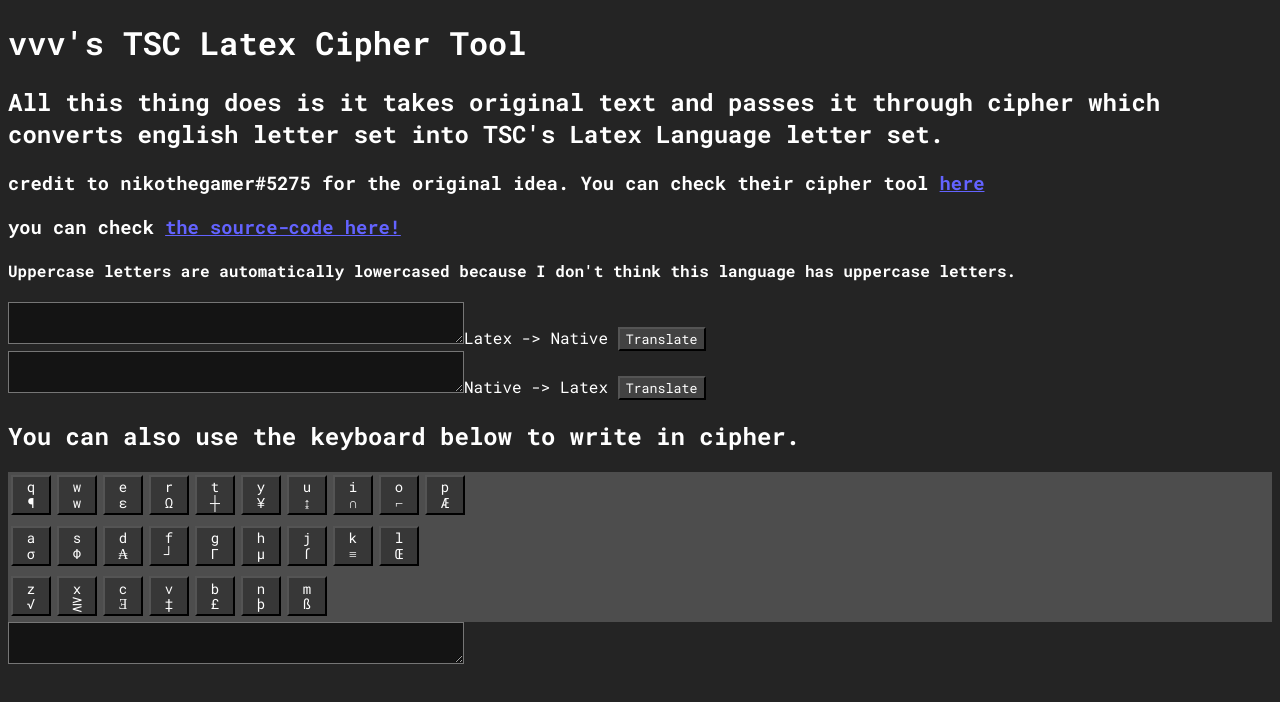
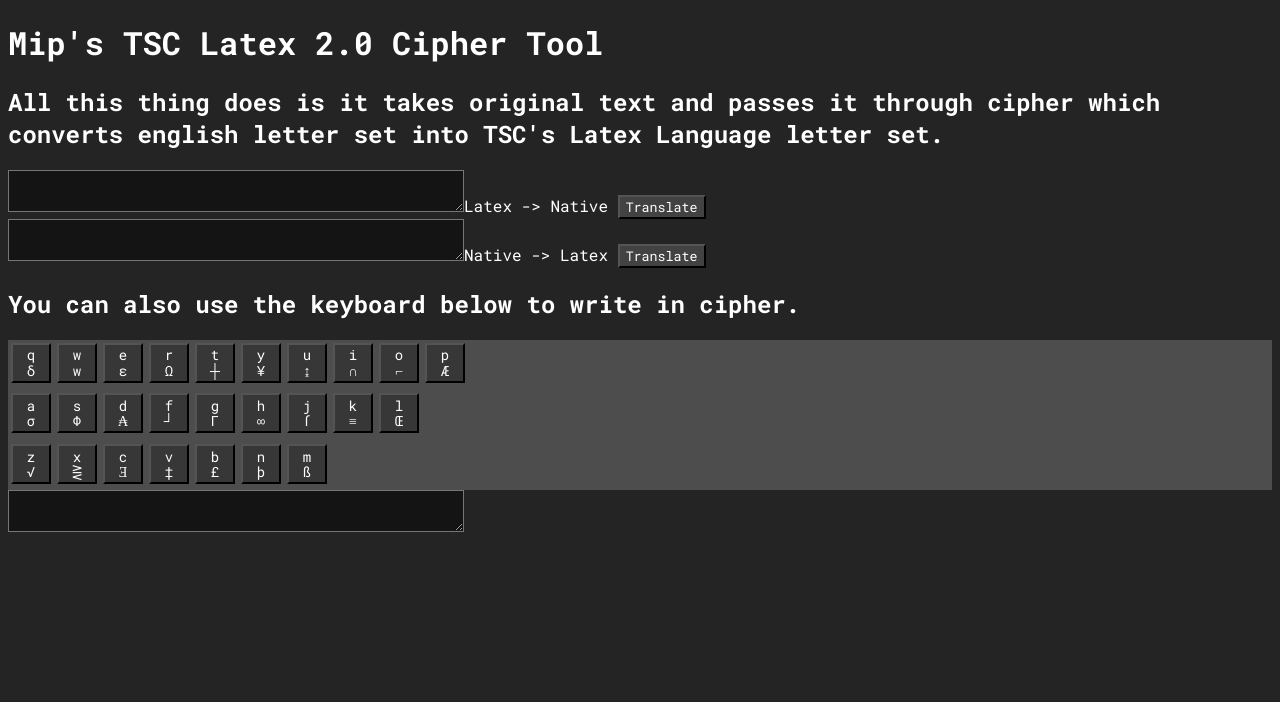
Before and after one commit to StorageAccountthing/Lang2.0, a plain HTML site: page index.html in a window 1280 px wide. Drawn offline with Linux system fonts and the light colour scheme.

Commit message:
Update index.html

```diff
--- a/index.html
+++ b/index.html
@@ -1,7 +1,7 @@
 <!DOCTYPE html>
 <html>
 	<head>
-		<title>vvv's TSC Latex Cipher Tool</title>
+		<title>vvv's Mip's Latex 2.0 Cipher Tool</title>
 		<link rel="icon" type="image/x-icon"  href="Whitelatex.ico"></link>
 
 		<style>
@@ -44,11 +44,8 @@
 	</head>
 
 	<body>
-		<h1>vvv's TSC Latex Cipher Tool</h1>
+		<h1>Mip's TSC Latex 2.0 Cipher Tool</h1>
 		<h2>All this thing does is it takes original text and passes it through cipher which converts english letter set into TSC's Latex Language letter set.</h2>
-		<h3>credit to nikothegamer#5275 for the original idea. You can check their cipher tool <a href="https://nikothegamer100.github.io/latex-language-translator/">here</a></h3>
-		<h3>you can check <a href="https://github.com/vvv331/TSCLatexTranslator">the source-code here!</a></h3>
-		<h4>Uppercase letters are automatically lowercased because I don't think this language has uppercase letters.</h4>
 
 		<textarea id="LtoN" type="text" style="width: 450px; background-color:rgba(20,20,20,1)"></textarea>Latex -> Native <button onclick="LatexToNative()" style="background-color:rgb(66,66,66)">Translate</button>
 	</br>
@@ -67,7 +64,7 @@
 			let keyboardKey = document.querySelector("button.key");
 			let keyboardResult = document.getElementById("keyboardResult");
 			let symbolList = {
-				q: "¶",
+				q: "δ",
 				w: "w",
 				e: "ε",
 				r: "Ω",
@@ -82,7 +79,7 @@
 				d: "₳",
 				f: "┘",
 				g: "Γ",
-				h: "μ",
+				h: "∞",
 				j: "ſ",
 				k: "≡",
 				l: "Œ",
```
